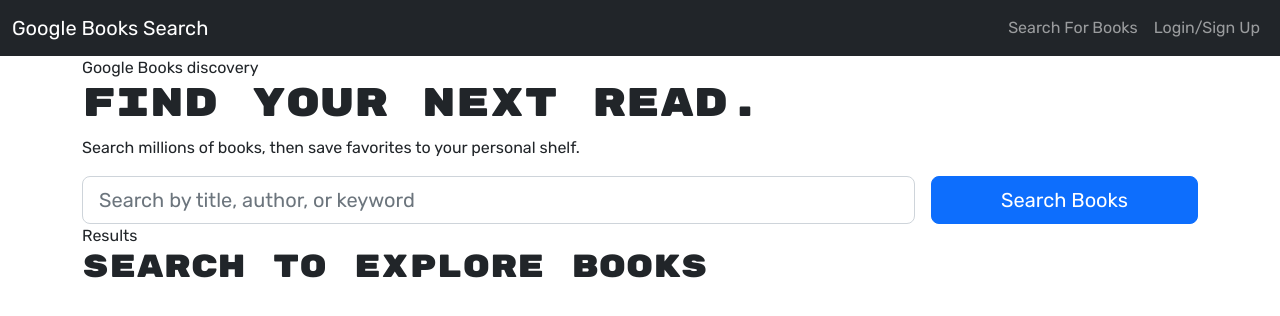
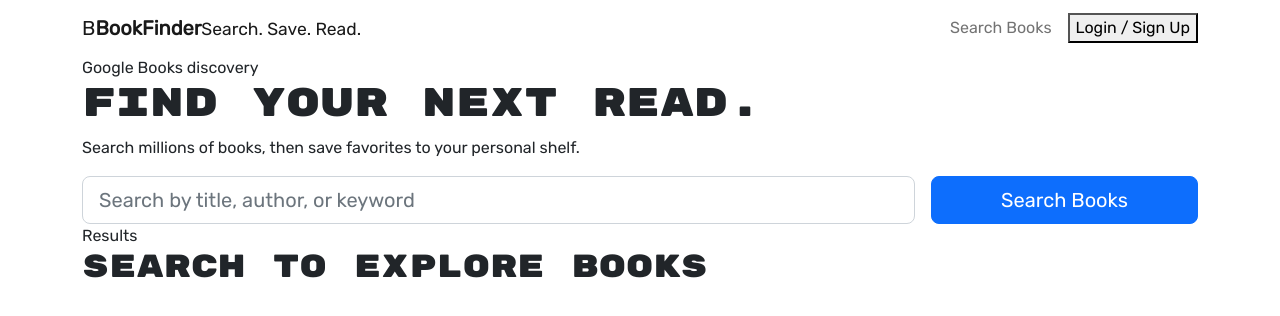
Before and after one commit to PHTMGatt/18-MERN-Book-Search-Engine, a React (Vite) app in the folder client/: page / in a window 1280 px wide. Shown: the top 316 px of the page. Built offline with nearby package versions, Linux system fonts and the light colour scheme.

Commit message:
Polish book search navigation

```diff
--- a/client/src/components/Navbar.tsx
+++ b/client/src/components/Navbar.tsx
@@ -1,54 +1,58 @@
 import { useState } from 'react';
 import { Link } from 'react-router-dom';
-import { Navbar, Nav, Container, Modal, Tab } from 'react-bootstrap';
+import { Container, Modal, Nav, Navbar, Tab } from 'react-bootstrap';
 import SignUpForm from './SignupForm';
 import LoginForm from './LoginForm';
-
 import Auth from '../utils/auth';
 
 const AppNavbar = () => {
-  // set modal display state
   const [showModal, setShowModal] = useState(false);
 
   return (
     <>
-      <Navbar bg='dark' variant='dark' expand='lg'>
-        <Container fluid>
-          <Navbar.Brand as={Link} to='/'>
-            Google Books Search
+      <Navbar expand='lg' className='app-navbar'>
+        <Container>
+          <Navbar.Brand as={Link} to='/' className='brand-link'>
+            <span className='brand-mark'>B</span>
+            <span>
+              <strong>BookFinder</strong>
+              <small>Search. Save. Read.</small>
+            </span>
           </Navbar.Brand>
+
           <Navbar.Toggle aria-controls='navbar' />
-          <Navbar.Collapse id='navbar' className='d-flex flex-row-reverse'>
-            <Nav className='ml-auto d-flex'>
-              <Nav.Link as={Link} to='/'>
-                Search For Books
-              </Nav.Link>
-              {/* if user is logged in show saved books and logout */}
+          <Navbar.Collapse id='navbar'>
+            <Nav className='ms-auto align-items-lg-center gap-lg-2'>
+              <Nav.Link as={Link} to='/'>Search Books</Nav.Link>
               {Auth.loggedIn() ? (
                 <>
-                  <Nav.Link as={Link} to='/saved'>
-                    See Your Books
-                  </Nav.Link>
-                  <Nav.Link onClick={Auth.logout}>Logout</Nav.Link>
+                  <Nav.Link as={Link} to='/saved'>My Books</Nav.Link>
+                  <button type='button' className='nav-action nav-action--ghost' onClick={Auth.logout}>
+                    Logout
+                  </button>
                 </>
               ) : (
-                <Nav.Link onClick={() => setShowModal(true)}>Login/Sign Up</Nav.Link>
+                <button type='button' className='nav-action' onClick={() => setShowModal(true)}>
+                  Login / Sign Up
+                </button>
               )}
             </Nav>
           </Navbar.Collapse>
         </Container>
       </Navbar>
-      {/* set modal data up */}
+
       <Modal
         size='lg'
         show={showModal}
         onHide={() => setShowModal(false)}
-        aria-labelledby='signup-modal'>
-        {/* tab container to do either signup or login component */}
+        aria-labelledby='signup-modal'
+        centered
+        contentClassName='auth-modal'
+      >
         <Tab.Container defaultActiveKey='login'>
           <Modal.Header closeButton>
             <Modal.Title id='signup-modal'>
-              <Nav variant='pills'>
+              <Nav variant='pills' className='auth-tabs'>
                 <Nav.Item>
                   <Nav.Link eventKey='login'>Login</Nav.Link>
                 </Nav.Item>
```
